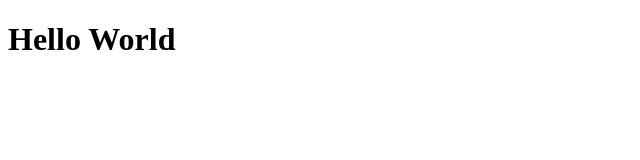
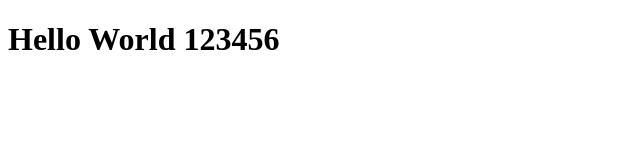
Before and after one commit to mfrohmana/MC_SE, a plain HTML site: page index.html in a window 1280 px wide. Shown: the whole page, without its empty margins (0-640 px from the left). Drawn offline with Linux system fonts and the light colour scheme.

Commit message:
second commit

```diff
--- a/index.html
+++ b/index.html
@@ -6,6 +6,6 @@
     <title>Website</title>
 </head>
 <body>
-    <h1>Hello World</h1>
+    <h1>Hello World 123456</h1>
 </body>
 </html>
```
